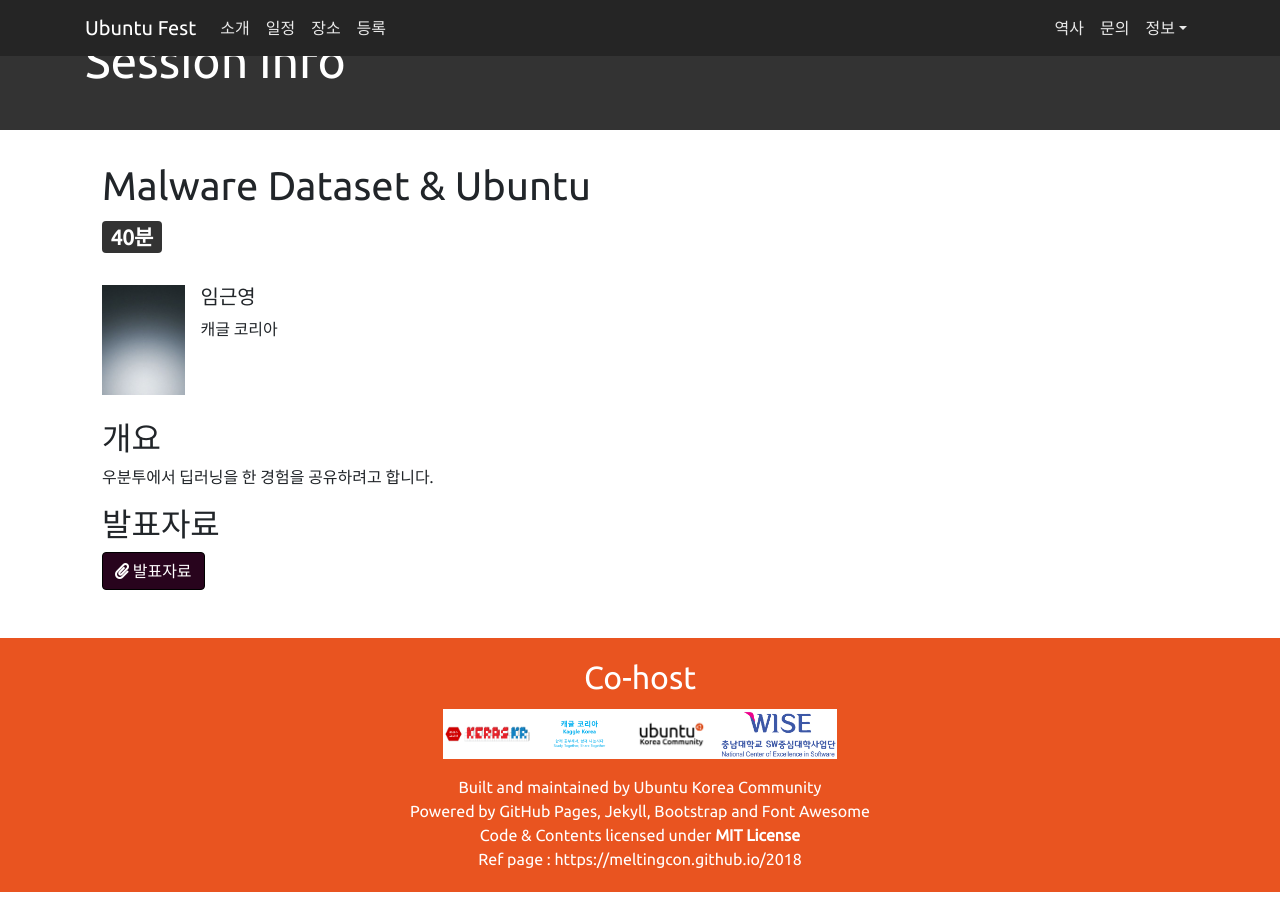
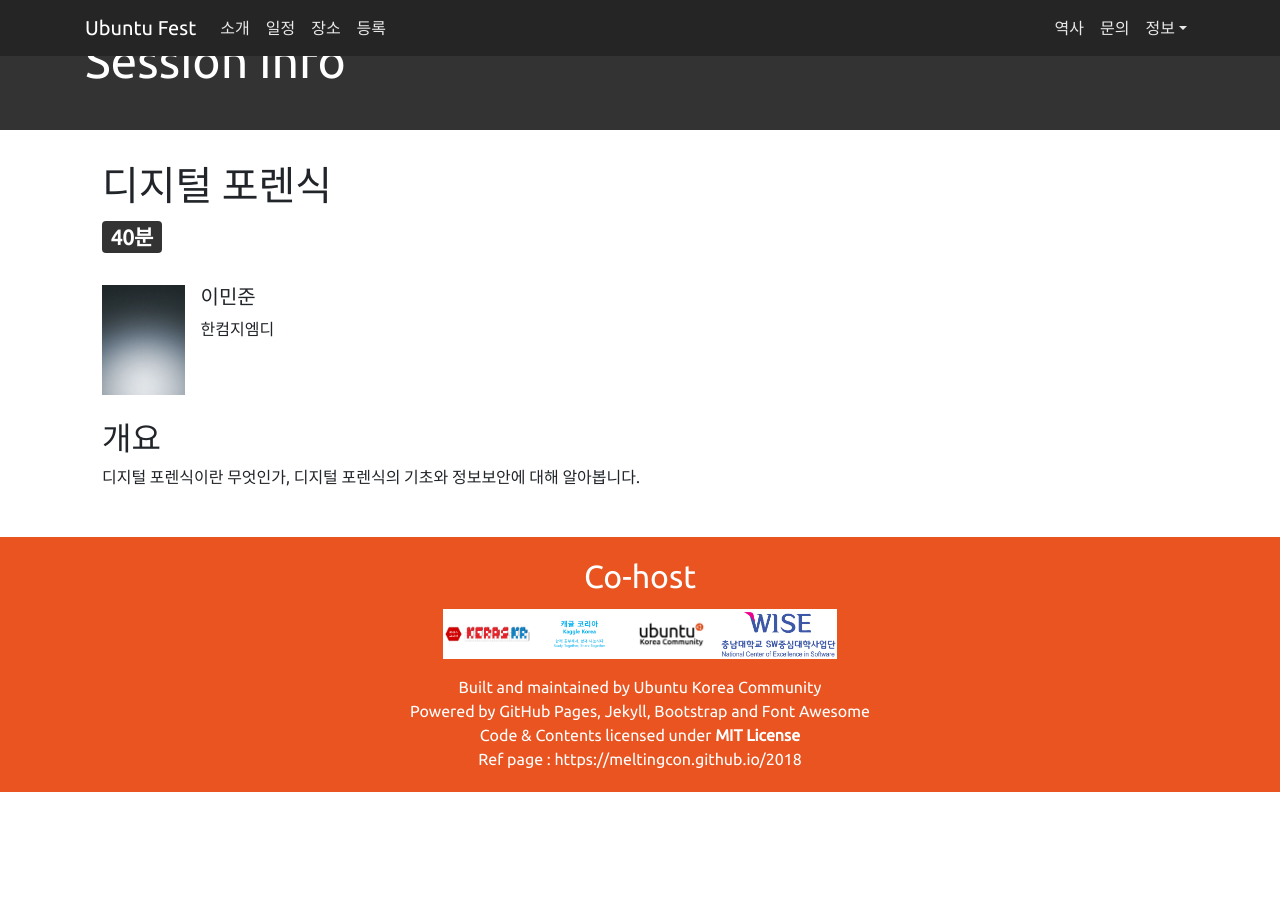
Before and after one commit to ubuntu-kr/ubuntu-fest, a Jekyll site: the page built from _sessions/03*.md, in a window 1280 px wide. Built offline with Jekyll 4.4.1, drawn with Linux system fonts in a browser that asks for light colours.

Commit message:
Update 03*.md

```diff
--- a/_sessions/03*.md
+++ b/_sessions/03*.md
@@ -1,18 +1,20 @@
 ---
 layout: session
 order: 3
-title: Malware Dataset & Ubuntu
+title: 디지털 포렌식
 time: "13:40 ~ 14:20"
 duration: 40분
 href: yes
 speakers:
-  - name: 임근영
-    org: 캐글 코리아
+  - name: 이민준
+    org: 한컴지엠디
     desc:
     image: ../assets/imgs/speakers/SELF.jpg
 ---
 ## 개요
-우분투에서 딥러닝을 한 경험을 공유하려고 합니다.
+디지털 포렌식이란 무엇인가, 디지털 포렌식의 기초와 정보보안에 대해 알아봅니다.
 
+<!--
 ## 발표자료
 <a class="btn btn-primary" href="https://www.slideshare.net/UbuntuKorea/malware-dataset-ubuntu" role="button"><i class="fas fa-paperclip"></i> 발표자료</a>
+-->
```
